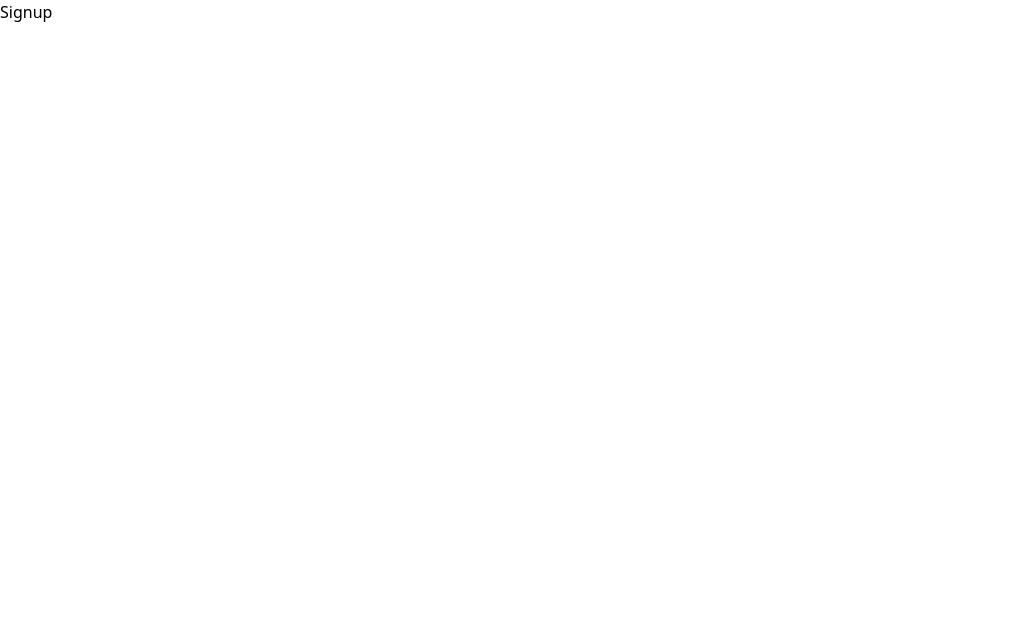
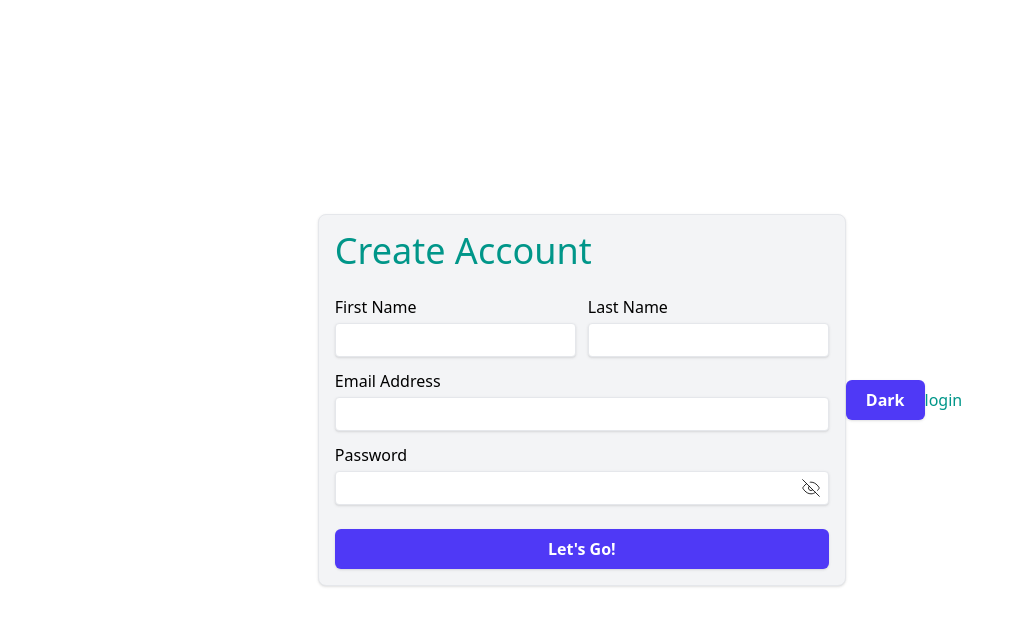
Before and after one commit to eatcodebuild/Finance-Tracker, a React (Vite) app: page /signup in a window 1280 px wide. Shown: the top 626 px of the page, without its empty margins (0-1023 px from the left). Built offline with nearby package versions, Linux system fonts and the light colour scheme.

Commit message:
login and signup form UI almost finished

```diff
--- a/index.html
+++ b/index.html
@@ -1,5 +1,5 @@
 <!doctype html>
-<html lang="en" class="dark">
+<html lang="en">
   <head>
     <meta charset="UTF-8" />
     <meta name="viewport" content="width=device-width, initial-scale=1.0" />
--- a/src/components/Input.jsx
+++ /dev/null
@@ -1,20 +0,0 @@
-import { cn } from "../lib/utils";
-
-export default function Input({ type = "text", variant = "primary", className, width, label, ...props }) {
-  const baseStyles =
-    "border rounded p-1 shadow-sm border-gray-400 focus:ring-0 focus:outline-1 transition-all duration-200 ease-in-out dark:caret-white dark:text-white dark:shadow-gray-600";
-
-  const variants = {
-    primary: "outline-primary",
-    secondary: "outline-secondary",
-  };
-
-  return (
-    <div>
-      <label htmlFor={label} className="flex mb-1 text-black dark:text-white">
-        {label}
-      </label>
-      <input id={label} className={cn(baseStyles, variants[variant], className, width)} {...props} type={type} />
-    </div>
-  );
-}
--- a/src/components/Button.jsx
+++ b/src/components/UI/Button.jsx
@@ -1,4 +1,4 @@
-import { cn } from "../lib/utils";
+import { cn } from "../../lib/utils";
 
 export default function Btn({ children, variant = "primary", size = "md", className, ...props }) {
   const baseStyles = "rounded-md font-semibold cursor-pointer duration-200 disabled:opacity-50 disabled:cursor-not-allowed";
--- a/src/components/Card.jsx
+++ b/src/components/UI/Card.jsx
@@ -1,7 +1,7 @@
-import { cn } from "../lib/utils";
+import { cn } from "../../lib/utils";
 
 export default function Card({ className, children, gridClasses, ...props }) {
-  const baseStyles = "p-4 shadow rounded bg-white dark:bg-gray-800";
+  const baseStyles = "p-4 shadow rounded-lg bg-white dark:bg-gray-900 border border-gray-200 dark:border-transparent";
 
   return (
     <div className={cn(baseStyles, className)} {...props}>
--- /dev/null
+++ b/src/components/UI/Input.jsx
@@ -0,0 +1,29 @@
+import { cn } from "../../lib/utils";
+import { EyeOpen, EyeClosed } from "../icons/EyeBtn";
+import { useState } from "react";
+
+export default function Input({ type = "text", variant = "primary", className, width, label, colsClass, ...props }) {
+  const baseStyles =
+    "border rounded bg-white dark:bg-gray-800 p-1 shadow-sm border-gray-200 focus:ring-0 focus:outline-1 transition-all duration-200 ease-in-out dark:caret-white dark:text-white";
+
+  const variants = {
+    primary: "outline-primary",
+    secondary: "outline-secondary",
+  };
+
+  return (
+    <div className={colsClass}>
+      <label htmlFor={label} className="flex mb-1 text-black dark:text-white">
+        {label}
+      </label>
+      {type === "password" ? (
+        <div className="relative">
+          <EyeClosed className="absolute right-2 top-1/2 -translate-y-1/2" />
+          <input id={label} className={cn(baseStyles, variants[variant], className, width)} {...props} type={type} />
+        </div>
+      ) : (
+        <input id={label} className={cn(baseStyles, variants[variant], className, width)} {...props} type={type} />
+      )}
+    </div>
+  );
+}
--- /dev/null
+++ b/src/components/icons/EyeBtn.jsx
@@ -0,0 +1,35 @@
+import { cn } from "../../lib/utils";
+
+export function EyeOpen({ className, ...props }) {
+  return (
+    <button className={cn(className, "cursor-pointer, text-black dark:text-white")} type="button" {...props}>
+      <svg width="20px" height="20px" viewBox="0 0 24 24" className="stroke-current" fill="none" xmlns="http://www.w3.org/2000/svg">
+        <path d="M1 12C1 12 5 4 12 4C19 4 23 12 23 12" strokeWidth="1" strokeLinecap="round" strokeLinejoin="round" />
+        <path d="M1 12C1 12 5 20 12 20C19 20 23 12 23 12" strokeWidth="1" strokeLinecap="round" strokeLinejoin="round" />
+        <circle cx="12" cy="12" r="3" strokeWidth="1" strokeLinecap="round" strokeLinejoin="round" />
+      </svg>
+    </button>
+  );
+}
+
+export function EyeClosed({ className, ...props }) {
+  return (
+    <button className={cn(className, "cursor-pointer, text-black dark:text-white")} type="button" {...props}>
+      <svg width="20px" height="20px" viewBox="0 0 24 24" className="stroke-current" fill="none" xmlns="http://www.w3.org/2000/svg">
+        <path d="M2 2L22 22" strokeWidth="1" strokeLinecap="round" strokeLinejoin="round" />
+        <path
+          d="M6.71277 6.7226C3.66479 8.79527 2 12 2 12C2 12 5.63636 19 12 19C14.0503 19 15.8174 18.2734 17.2711 17.2884M11 5.05822C11.3254 5.02013 11.6588 5 12 5C18.3636 5 22 12 22 12C22 12 21.3082 13.3317 20 14.8335"
+          strokeWidth="1"
+          strokeLinecap="round"
+          strokeLinejoin="round"
+        />
+        <path
+          d="M14 14.2362C13.4692 14.7112 12.7684 15.0001 12 15.0001C10.3431 15.0001 9 13.657 9 12.0001C9 11.1764 9.33193 10.4303 9.86932 9.88818"
+          strokeWidth="1"
+          strokeLinecap="round"
+          strokeLinejoin="round"
+        />
+      </svg>
+    </button>
+  );
+}
--- a/src/global.css
+++ b/src/global.css
@@ -1,8 +1,8 @@
+/* prettier-ignore */
 @import "tailwindcss";
 
 @custom-variant dark (&:where(.dark, .dark *));
 
-/* prettier-ignore */
 @theme {
   --color-primary: oklch(51.1% 0.262 276.966);
   --color-primary-hover: oklch(58.5% 0.233 277.117);
--- a/src/pages/Login.jsx
+++ b/src/pages/Login.jsx
@@ -1,6 +1,6 @@
-import Card from "../components/card";
-import Input from "../components/Input";
-import Button from "../components/Button";
+import Card from "../components/UI/Card";
+import Input from "../components/UI/Input";
+import Button from "../components/UI/Button";
 import { useThemeContext } from "../hooks/ThemeContext";
 
 export default function Login() {
@@ -8,15 +8,18 @@ export default function Login() {
 
   return (
     <div className="flex justify-center min-h-svh items-center">
-      <Card>
-        <h2 className="text-3xl mb-4 dark:text-white">Login</h2>
+      <Card className="bg-gray-100">
+        <h2 className="text-4xl mb-6 dark:text-white text-secondary">Login</h2>
         <div className="grid gap-3 mb-6">
-          <Input width="w-60" label="Username" />
-          <Input width="w-60" label="Password" type="password" />
+          <Input width="w-80" label="Username" />
+          <Input width="w-80" label="Password" type="password" />
         </div>
         <Button className="w-full">Login</Button>
       </Card>
       <Button onClick={toggle}>Dark Toggle</Button>
+      <a href="/signup" className="text-secondary">
+        signup
+      </a>
     </div>
   );
 }
--- a/src/pages/Signup.jsx
+++ b/src/pages/Signup.jsx
@@ -1,3 +1,27 @@
+import Card from "../components/UI/Card";
+import Input from "../components/UI/Input";
+import Button from "../components/UI/Button";
+import { useThemeContext } from "../hooks/ThemeContext";
+
 export default function Signup() {
-  return <div>Signup</div>;
+  const { toggle } = useThemeContext();
+
+  return (
+    <div className="flex justify-center min-h-svh items-center">
+      <Card className="bg-gray-100">
+        <h2 className="text-4xl mb-6 dark:text-white text-secondary">Create Account</h2>
+        <div className="grid gap-3 mb-6 grid-cols-2">
+          <Input colsClass="col-span-1" label="First Name" />
+          <Input colsClass="col-span-1" label="Last Name" />
+          <Input colsClass="col-span-2" width="w-full" label="Email Address" type="email" />
+          <Input colsClass="col-span-2" width="w-full" label="Password" type="password" />
+        </div>
+        <Button className="w-full">Let's Go!</Button>
+      </Card>
+      <Button onClick={toggle}>Dark</Button>
+      <a href="/login" className="text-secondary">
+        login
+      </a>
+    </div>
+  );
 }
```
Also changed, not shown: src/assets/icons/eye-closed.svg (added), src/assets/icons/eye-open.svg (added).
